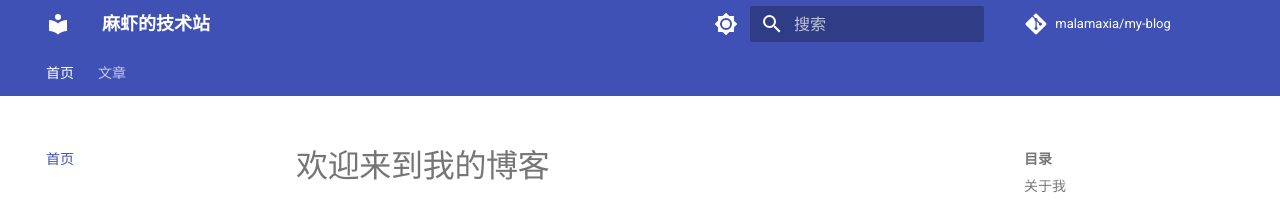
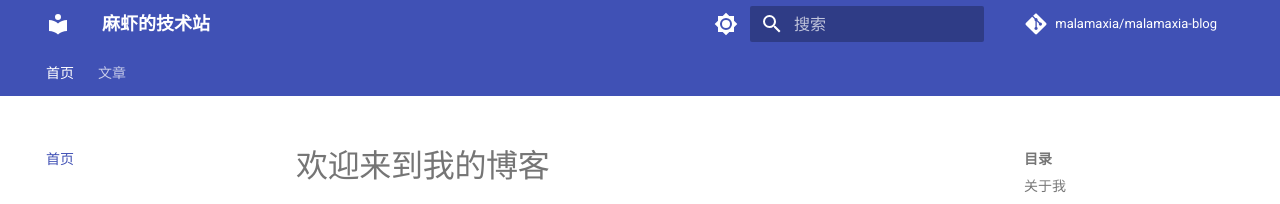
Before and after one commit to malamaxia/my-blog, an MkDocs documentation site: the page built from docs/index.md, in a window 1280 px wide. Shown: the top 204 px of the page. Built offline with MkDocs 1.6.1 and Material for MkDocs 9.7.7, drawn with Linux system fonts in a browser that asks for light colours; comment, search, counter and statistics services are not loaded.

Commit message:
chore: 更新仓库名称为 malamaxia-blog

```diff
--- a/mkdocs.yml
+++ b/mkdocs.yml
@@ -1,8 +1,8 @@
 site_name: 麻虾的技术站
 site_description: 个人技术博客
 site_author: malamaxia
-repo_url: https://github.com/malamaxia/my-blog
-repo_name: malamaxia/my-blog
+repo_url: https://github.com/malamaxia/malamaxia-blog
+repo_name: malamaxia/malamaxia-blog
 
 theme:
   name: material
```
